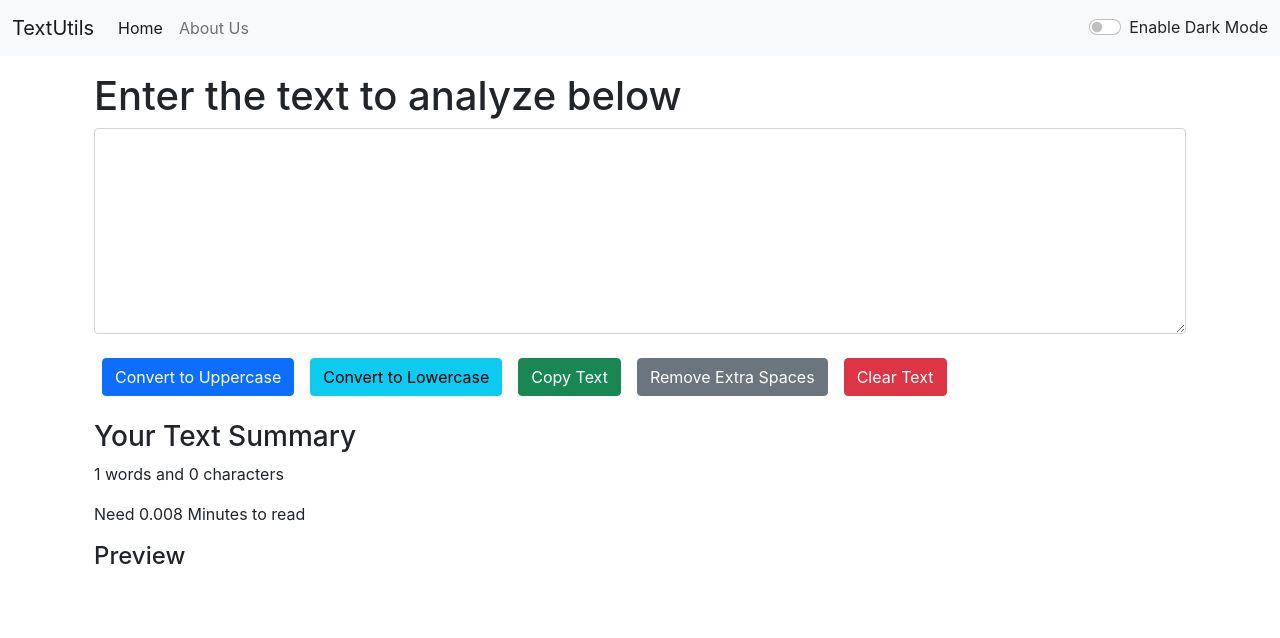
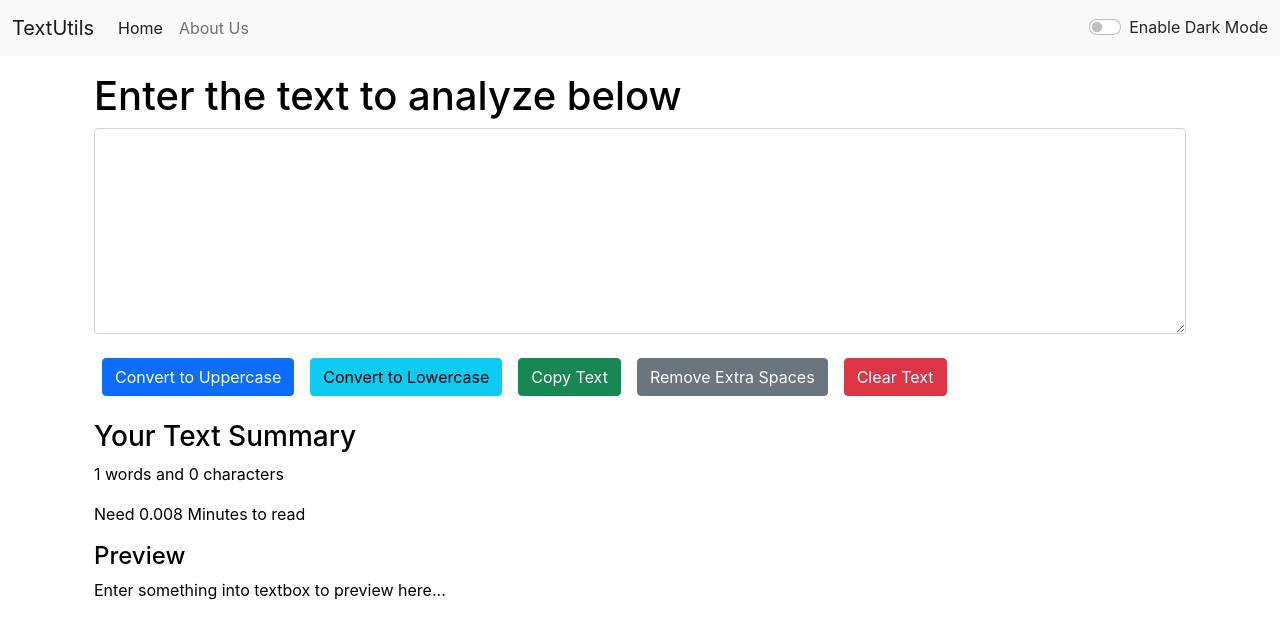
Before and after one commit to naimahassan43/textutils-app, a React (Create React App) app: page / in a window 1280 px wide. Shown: the top 638 px of the page. Built offline with nearby package versions, Linux system fonts and the light colour scheme.

Commit message:
Improving dark mode

```diff
--- a/src/App.js
+++ b/src/App.js
@@ -9,7 +9,7 @@ function App() {
   const toggleMode = () => {
     if (mode === "light") {
       setMode("dark");
-      document.body.style.backgroundColor = "grey";
+      document.body.style.backgroundColor = "#2d5e68";
     } else {
       setMode("light");
       document.body.style.backgroundColor = "white";
--- a/src/components/Navbar.js
+++ b/src/components/Navbar.js
@@ -15,7 +15,7 @@ const Navbar = (props) => {
             className="navbar-toggler"
             type="button"
             data-bs-toggle="collapse"
-            data-bs-target="/navbarSupportedContent"
+            data-bs-target="#navbarSupportedContent"
             aria-controls="navbarSupportedContent"
             aria-expanded="false"
             aria-label="Toggle navigation"
@@ -56,12 +56,13 @@ const Navbar = (props) => {
                 type="checkbox"
                 onClick={props.toggleMode}
                 id="flexSwitchCheckChecked"
+                style={{ cursor: "pointer" }}
               />
               <label
                 className="form-check-label"
                 htmlFor="flexSwitchCheckChecked"
               >
-                Enable Dark Mode
+                Enable {props.mode === "light" ? "Dark" : "Light"} Mode
               </label>
             </div>
           </div>
--- a/src/components/TextForm.js
+++ b/src/components/TextForm.js
@@ -30,7 +30,11 @@ function TextForm(props) {
   };
   const [text, setText] = useState("");
   return (
-    <>
+    <div
+      style={{
+        color: props.mode === "dark" ? "white" : "black",
+      }}
+    >
       <div className="container">
         <h1>{props.heading}</h1>
         <div className="mb-3">
@@ -38,6 +42,10 @@ function TextForm(props) {
             className="form-control"
             value={text}
             onChange={handleOnChange}
+            style={{
+              backgroundColor: props.mode === "dark" ? "#2d5e68" : "white",
+              color: props.mode === "dark" ? "white" : "black",
+            }}
             id="myBox"
             rows={8}
           />
@@ -68,9 +76,13 @@ function TextForm(props) {
         </p>
         <p>Need {0.008 * text.split(" ").length} Minutes to read</p>
         <h4>Preview</h4>
-        <p>{text}</p>
+        <p>
+          {text.length > 0
+            ? text
+            : "Enter something into textbox to preview here..."}
+        </p>
       </div>
-    </>
+    </div>
   );
 }
 
```
